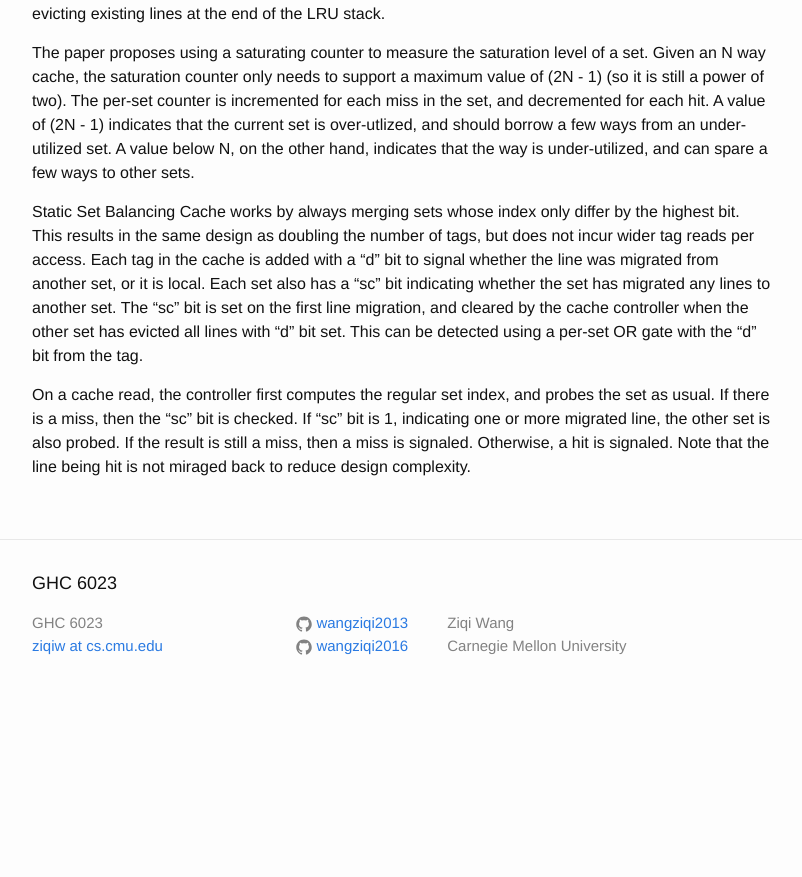
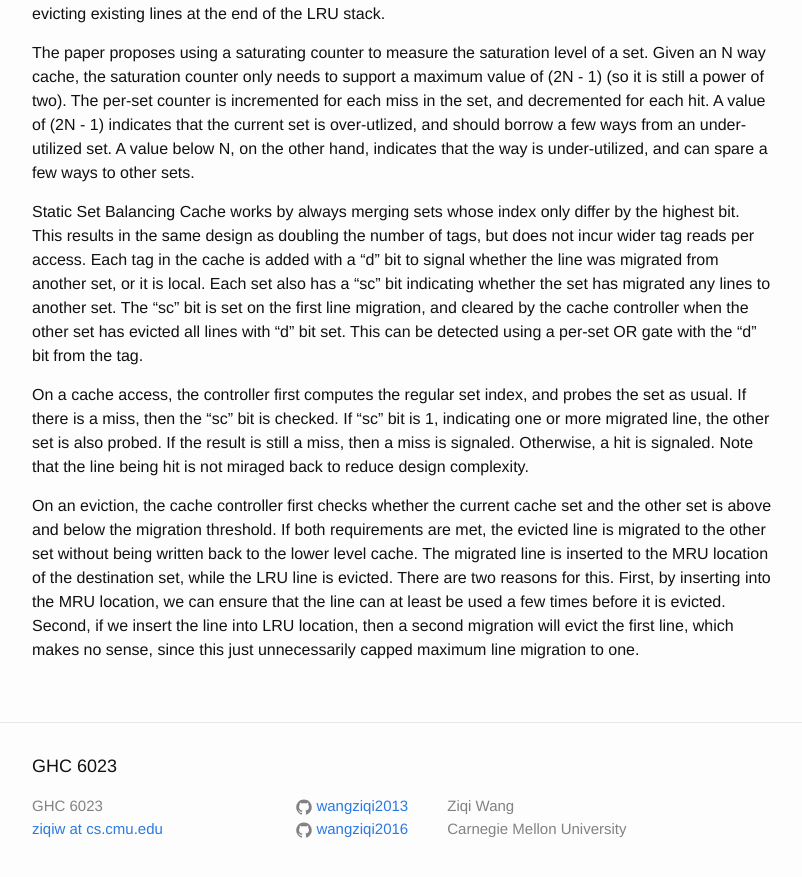
Before and after one commit to wangziqi2013/wangziqi2013.github.io, a Jekyll site: the page built from _posts/2020-05-29-sbc.markdown, in a window 1280 px wide and 900 px high, scrolled down 1111 px. Shown: the top 877 px of the window, without its empty margins (238-1040 px from the left). Built offline with Jekyll 4.4.1, drawn with Linux system fonts in a browser that asks for light colours; before the commit the page ends 1828 px from its top, so only the background shows below that.

Commit message:
Adding eviction

```diff
--- a/_posts/2020-05-29-sbc.markdown
+++ b/_posts/2020-05-29-sbc.markdown
@@ -52,7 +52,15 @@ is added with a "d" bit to signal whether the line was migrated from another set
 line migration, and cleared by the cache controller when the other set has evicted all lines with "d" bit set. This
 can be detected using a per-set OR gate with the "d" bit from the tag.
 
-On a cache read, the controller first computes the regular set index, and probes the set as usual. If there is a miss,
+On a cache access, the controller first computes the regular set index, and probes the set as usual. If there is a miss,
 then the "sc" bit is checked. If "sc" bit is 1, indicating one or more migrated line, the other set is also probed.
 If the result is still a miss, then a miss is signaled. Otherwise, a hit is signaled. Note that the line being hit
 is not miraged back to reduce design complexity.
+
+On an eviction, the cache controller first checks whether the current cache set and the other set is above and below
+the migration threshold. If both requirements are met, the evicted line is migrated to the other set without
+being written back to the lower level cache. The migrated line is inserted to the MRU location of the destination
+set, while the LRU line is evicted. There are two reasons for this. First, by inserting into the MRU location, we
+can ensure that the line can at least be used a few times before it is evicted. Second, if we insert the line into LRU
+location, then a second migration will evict the first line, which makes no sense, since this just unnecessarily
+capped maximum line migration to one.
```
